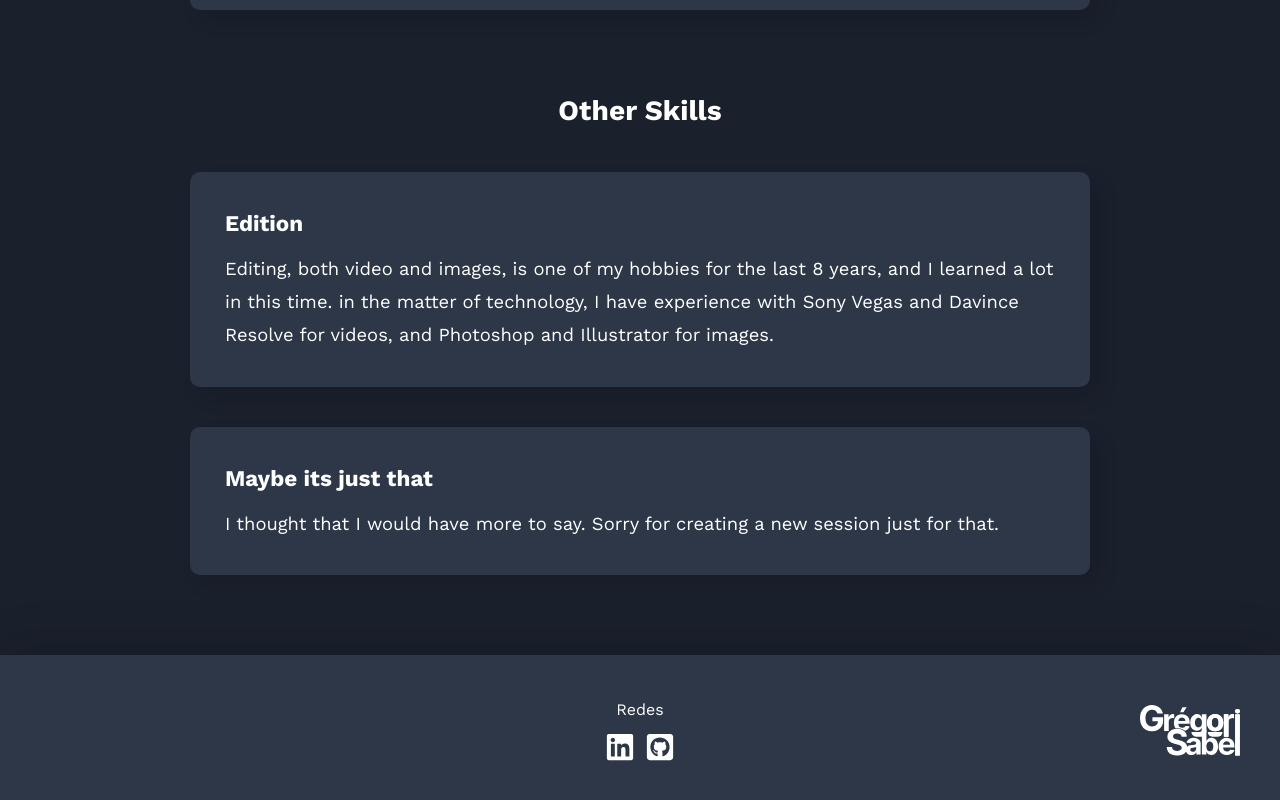
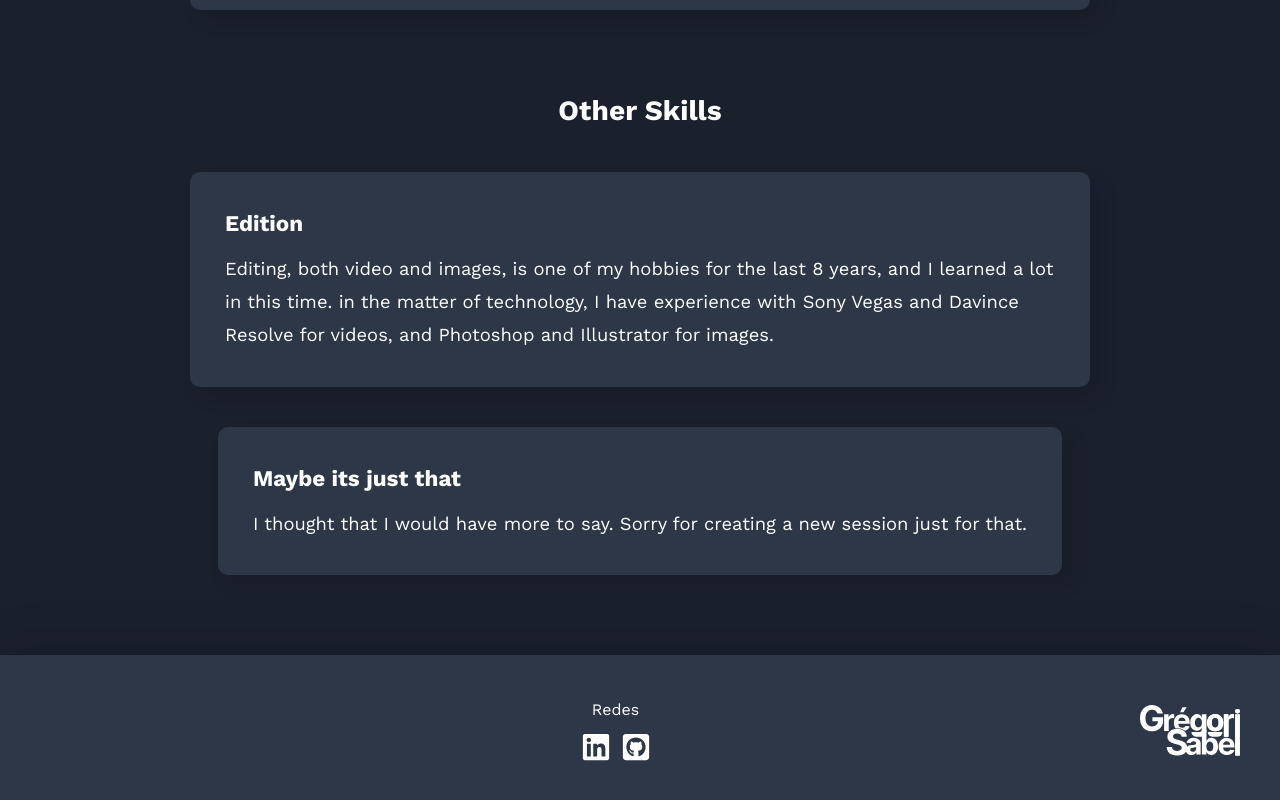
Before and after one commit to gregori-sabel/portfolio, a Next.js app: page / in a window 1280 px wide. Shown: the part 1920-2720 px from the top of the page. Built offline with nearby package versions, Linux system fonts and the light colour scheme.

Commit message:
reveal on scroll

```diff
--- a/package.json
+++ b/package.json
@@ -24,6 +24,7 @@
     "react": "18.2.0",
     "react-dom": "18.2.0",
     "react-icons": "^4.4.0",
+    "react-reveal": "^1.2.2",
     "styled-components": "^5.3.6"
   },
   "devDependencies": {
--- a/src/components/Block/index.tsx
+++ b/src/components/Block/index.tsx
@@ -1,6 +1,6 @@
-import { useColorModeValue } from "@chakra-ui/react";
-import React, { useEffect } from "react";
+import React from "react";
 import { Component, GithubText, Title, Text } from "./styles";
+const Fade = require('react-reveal/Fade');
 
 interface Props {
   title: string;
@@ -16,6 +16,8 @@ export function Block({ text, title, link, isGithub = false }: Props) {
   return(
     <a href={link !== '' ? link : undefined} target="_blank" rel="noreferrer" >
         <Component >
+        <Fade bottom >
+          <div>
 
           { link !== ''  &&
             <GithubText >
@@ -28,6 +30,8 @@ export function Block({ text, title, link, isGithub = false }: Props) {
           <Text>
             {text}
           </Text>
+          </div>
+    </Fade>
         </Component>
 
       </a>
--- a/src/components/Footer/index.tsx
+++ b/src/components/Footer/index.tsx
@@ -5,6 +5,7 @@ import GregLogo from '../../images/gregLogo.svg'
 import GregLogoDark from '../../images/gregLogoDark.svg'
 import { Component, LeftSection, MiddleSection, RightSection } from './styles'
 
+const Fade = require('react-reveal/Fade');
 export default function Footer() {
   const { theme } = useContext(ThemeContext)
 
@@ -12,10 +13,12 @@ export default function Footer() {
   return (
     <Component >
 
+
       <LeftSection >
 
       </LeftSection>
 
+    <Fade bottom >
       <MiddleSection>
         <p>Redes</p>
         <div>
@@ -27,6 +30,7 @@ export default function Footer() {
           </a>
         </div>
       </MiddleSection>
+    </Fade>
 
       <RightSection>
         <div>
--- a/src/pages/index.tsx
+++ b/src/pages/index.tsx
@@ -5,6 +5,7 @@ import contents from '../../contents.json'
 import Footer from '../components/Footer';
 import { CheckThemeWrapper, Component, Section, SectionTitle } from '../styles/homeStyle';
 import $ from 'jquery'
+const Fade = require('react-reveal/Fade');
 
 export default function Home () {
   const [ amountScrolled, setAmountScrolled ] = useState(-1)
@@ -32,19 +33,22 @@ export default function Home () {
         <div>
           { contents.map(content => (
             <Section key={content.title}>
-              <SectionTitle>
-                {content.title}
-              </SectionTitle>
+                <SectionTitle>
+              <Fade bottom>
+                  {content.title}
+              </Fade>
+                </SectionTitle>
               { content.items.map( item => (
                 // eslint-disable-next-line react/no-unknown-property
-                <div key={item.title} >
-                  <Block  title={item.title} text={item.text} link={item.link} isGithub={item.isGithub}/>
-                </div>
+                  // <Fade bottom >
+                    <Block key={item.title}  title={item.title} text={item.text} link={item.link} isGithub={item.isGithub}/>
+                  // </Fade>
               ))}
             </Section>
           ))}
         </div>
 
+
         <Footer />
       </Component>
   )
```
Also changed, not shown: 1 other file (tests, documents, lock files or other folders). Lines whose indentation alone changed are shown as unchanged.
